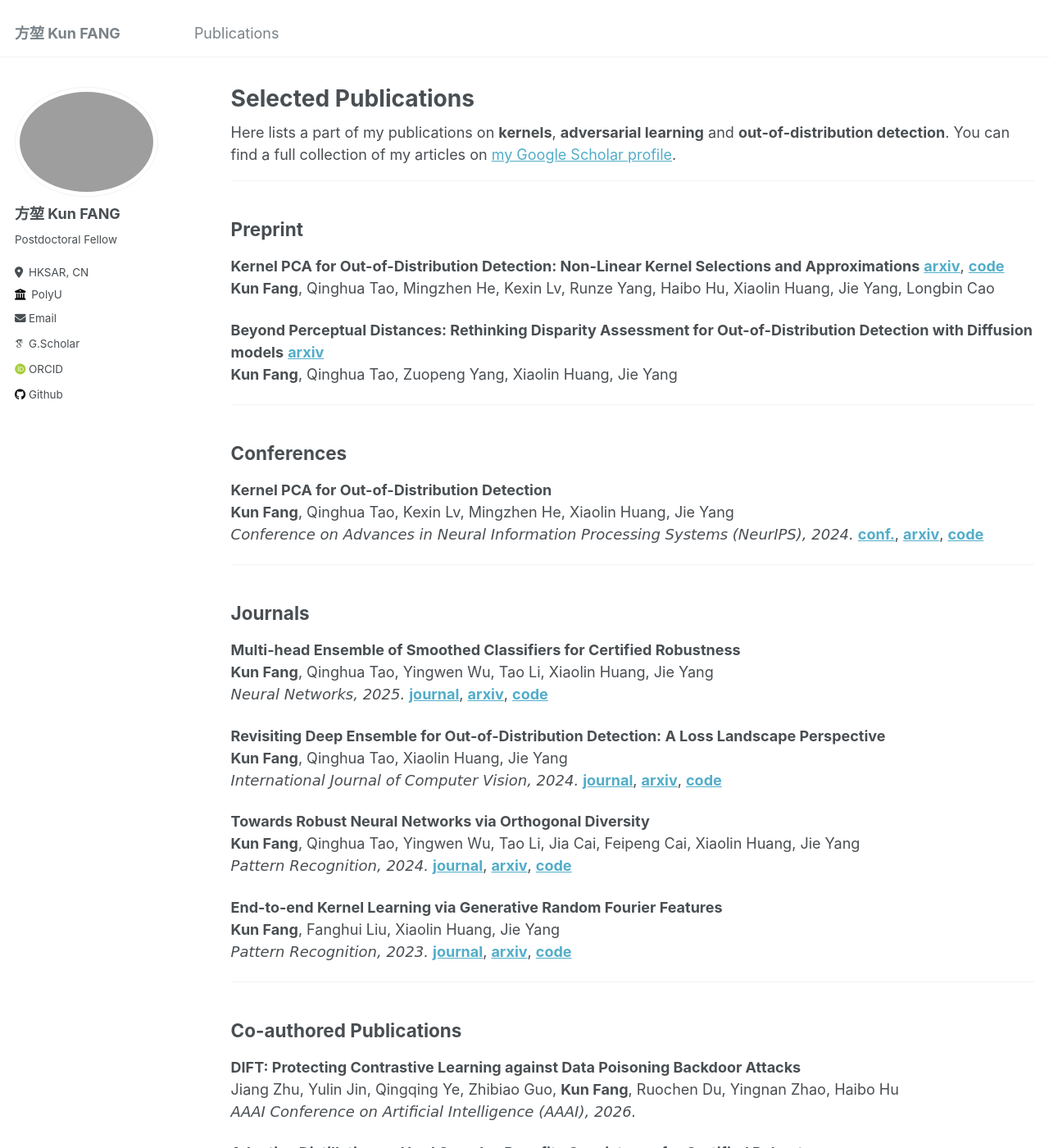
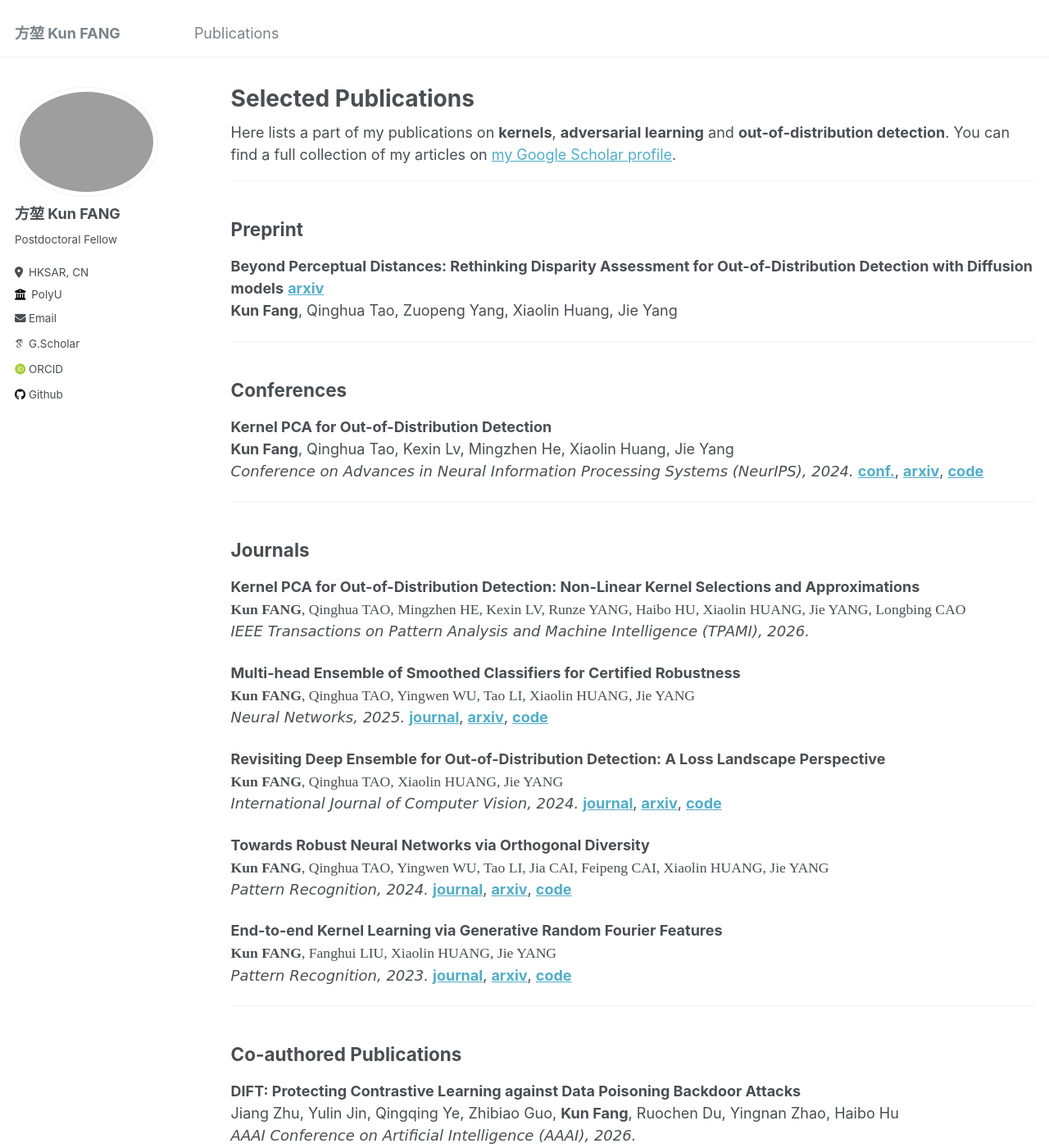
Before and after one commit to fanghenshaometeor/fanghenshaometeor.github.io, a Jekyll site: the page built from _pages/publications.md, in a window 1280 px wide and 1400 px high. Shown: the whole window at 82% size. Built offline with Jekyll 4.4.1, drawn with Linux system fonts in a browser that asks for light colours; some web fonts are replaced.

Commit message:
update-pub

```diff
--- a/_pages/publications.md
+++ b/_pages/publications.md
@@ -19,8 +19,6 @@ author_profile: true
 
 ## Preprint
 
-**Kernel PCA for Out-of-Distribution Detection: Non-Linear Kernel Selections and Approximations** **[arxiv](https://arxiv.org/abs/2505.15284)**, **[code](https://github.com/fanghenshaometeor/ood-kpca-extension)**
-**Kun Fang**, Qinghua Tao, Mingzhen He, Kexin Lv, Runze Yang, Haibo Hu, Xiaolin Huang, Jie Yang, Longbin Cao
 
 **Beyond Perceptual Distances: Rethinking Disparity Assessment for Out-of-Distribution Detection with Diffusion models** **[arxiv](https://arxiv.org/abs/2409.10094)**
 **Kun Fang**, Qinghua Tao, Zuopeng Yang, Xiaolin Huang, Jie Yang
@@ -41,23 +39,26 @@ author_profile: true
 
 ## Journals
 
+**Kernel PCA for Out-of-Distribution Detection: Non-Linear Kernel Selections and Approximations**
+<span style="font-family:Segoe Print; font-size:0.98em;">**Kun FANG**, Qinghua TAO, Mingzhen HE, Kexin LV, Runze YANG, Haibo HU, Xiaolin HUANG, Jie YANG, Longbing CAO</span>
+<span style="font-family:comic sans ms; font-size:1em;">*IEEE Transactions on Pattern Analysis and Machine Intelligence (TPAMI), 2026.*</span>
+
 **Multi-head Ensemble of Smoothed Classifiers for Certified Robustness**
-**Kun Fang**, Qinghua Tao, Yingwen Wu, Tao Li, Xiaolin Huang, Jie Yang
+<span style="font-family:Segoe Print; font-size:0.98em;">**Kun FANG**, Qinghua TAO, Yingwen WU, Tao LI, Xiaolin HUANG, Jie YANG</span>
 <span style="font-family:comic sans ms; font-size:1em;">*Neural Networks, 2025.*</span> **[journal](https://doi.org/10.1016/j.neunet.2025.107426)**, **[arxiv](https://arxiv.org/abs/2211.10882)**, **[code](https://github.com/fanghenshaometeor/smoothed-multihead-ensemble)**
 
 
 **Revisiting Deep Ensemble for Out-of-Distribution Detection: A Loss Landscape Perspective**
-**Kun Fang**, Qinghua Tao, Xiaolin Huang, Jie Yang
+<span style="font-family:Segoe Print; font-size:0.98em;">**Kun FANG**, Qinghua TAO, Xiaolin HUANG, Jie YANG</span>
 <span style="font-family:comic sans ms; font-size:1em;">*International Journal of Computer Vision, 2024.*</span> **[journal](https://doi.org/10.1007/s11263-024-02156-x)**, **[arxiv](https://arxiv.org/abs/2310.14227)**, **[code](https://github.com/fanghenshaometeor/ood-mode-ensemble)**
 
-
 **Towards Robust Neural Networks via Orthogonal Diversity**
-**Kun Fang**, Qinghua Tao, Yingwen Wu, Tao Li, Jia Cai, Feipeng Cai, Xiaolin Huang, Jie Yang
+<span style="font-family:Segoe Print; font-size:0.98em;">**Kun FANG**, Qinghua TAO, Yingwen WU, Tao LI, Jia CAI, Feipeng CAI, Xiaolin HUANG, Jie YANG</span>
 <span style="font-family:comic sans ms; font-size:1em;">*Pattern Recognition, 2024.*</span> **[journal](https://doi.org/10.1016/j.patcog.2024.110281)**, **[arxiv](https://arxiv.org/abs/2010.12190)**, **[code](https://github.com/fanghenshaometeor/DIversity-via-Orthogonality)**
 
 
 **End-to-end Kernel Learning via Generative Random Fourier Features**
-**Kun Fang**, Fanghui Liu, Xiaolin Huang, Jie Yang
+<span style="font-family:Segoe Print; font-size:0.98em;">**Kun FANG**, Fanghui LIU, Xiaolin HUANG, Jie YANG</span>
 <span style="font-family:comic sans ms; font-size:1em;">*Pattern Recognition, 2023.*</span> **[journal](https://doi.org/10.1016/j.patcog.2022.109057)**, **[arxiv](https://arxiv.org/abs/2009.04614)**, **[code](https://github.com/fanghenshaometeor/GenerativeRFF)**<!--, **[read more](/publication/2015-10-01-paper-title-number-3)**-->
 
 ---
```
